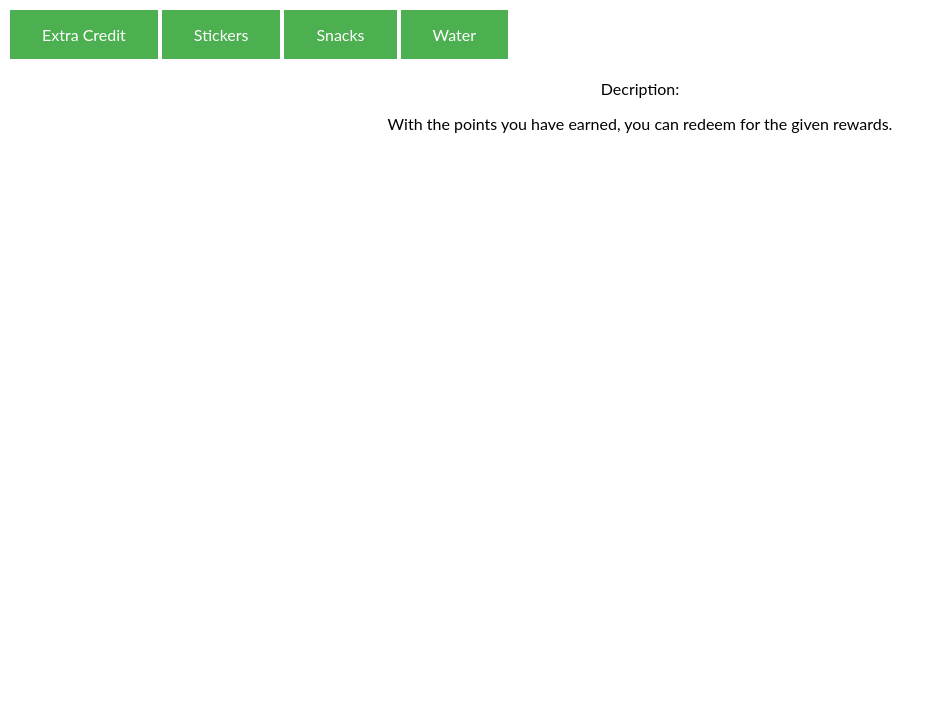
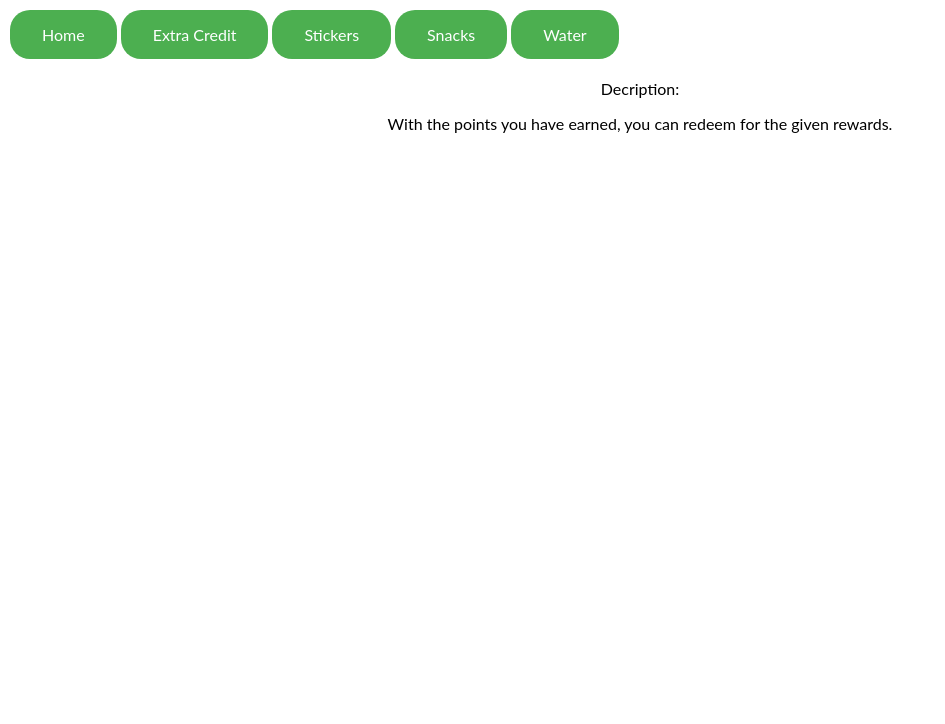
Before and after one commit to renzelpretzel0125/renzelpretzel0125.github.io, a plain HTML site: page rewards.html in a window 1280 px wide. Shown: the part 76-800 px from the top of the page, without its empty margins (0-945 px from the left). Drawn offline with Linux system fonts and the light colour scheme.

Commit message:
Update rewards.html

```diff
--- a/rewards.html
+++ b/rewards.html
@@ -17,7 +17,7 @@
   	margin: 4px 2px;
   	cursor: pointer;
 	}
-	.button1 {background-color: #4CAF50;}
+	.button1 {background-color: #4CAF50; border-radius: 20px;}
     .center {
     	margin-left: auto;
         margin-right: auto;
@@ -32,6 +32,7 @@
 
   <h1> Rewards </h1>
   <table class="center">
+	<a class="button button1" href="https://renzelpretzel0125.github.io">Home</a>
   	<a class="button button1" href="https://renzelpretzel0125.github.io/rewards">Extra Credit</a>
 	<a class="button button1" href="https://jlazaro2.github.io/hackathon2023_website/">Stickers</a>
     <a class="button button1" href="https://jlazaro2.github.io/hackathon2023_website/">Snacks</a>
```
